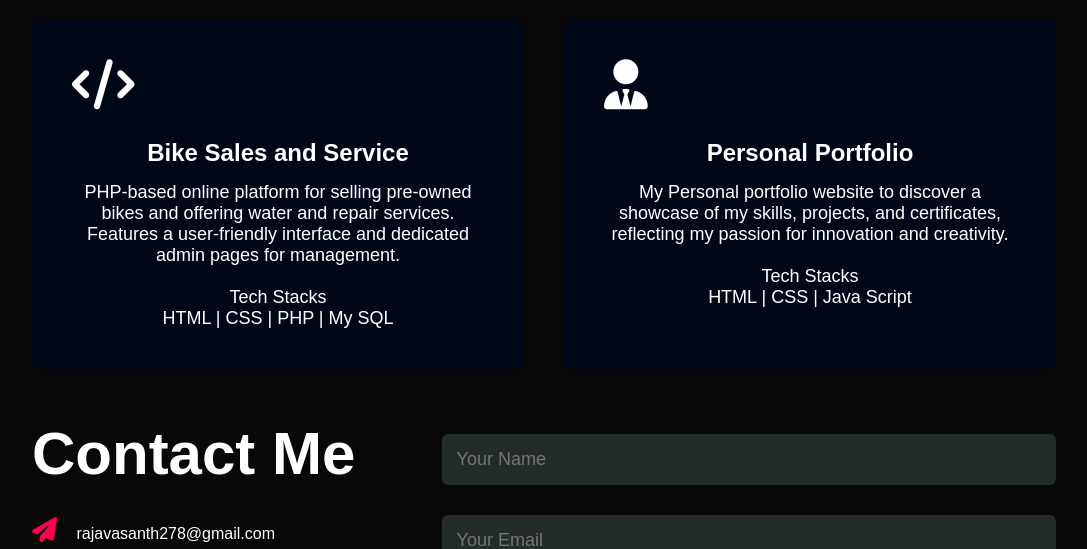
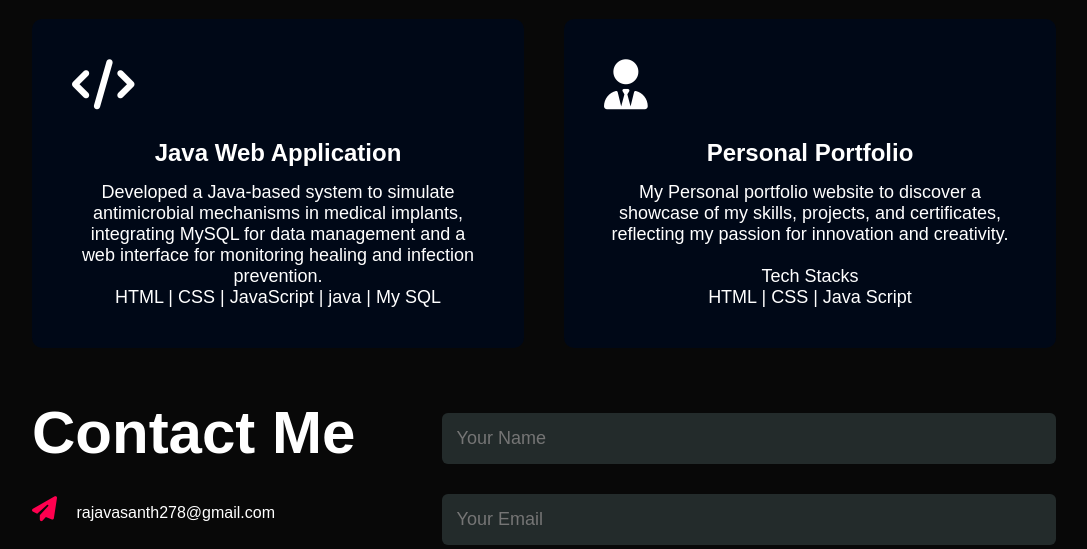
Before and after one commit to C-vasanthkumar/Portfolio, a plain HTML site: page index.html in a window 1280 px wide. Shown: the part 1560-2109 px from the top of the page, without its empty margins (96-1183 px from the left). Drawn offline with Linux system fonts and the light colour scheme.

Commit message:
Update index.html

```diff
--- a/index.html
+++ b/index.html
@@ -76,8 +76,8 @@
 			<div class="services-list">
 				<div>
 					<i class="fa-solid fa-code"></i>
-					<h2><center>Bike Sales and Service</center></h2>
-					<p><center>PHP-based online platform for selling pre-owned bikes and offering water and repair services. Features a user-friendly interface and dedicated admin pages for management.<br><br>Tech Stacks<br>HTML | CSS | PHP | My SQL</center></p>
+					<h2><center>Java Web Application</center></h2>
+					<p><center>Developed a Java-based system to simulate antimicrobial mechanisms in medical implants, integrating MySQL for data management and a web interface for monitoring healing and infection prevention.<br>HTML | CSS | JavaScript | java | My SQL</center></p>
 
 				</div>
 
@@ -173,4 +173,5 @@ function opentab(tabname){
     })
   </script>
     </body>
+
 </html>
```
